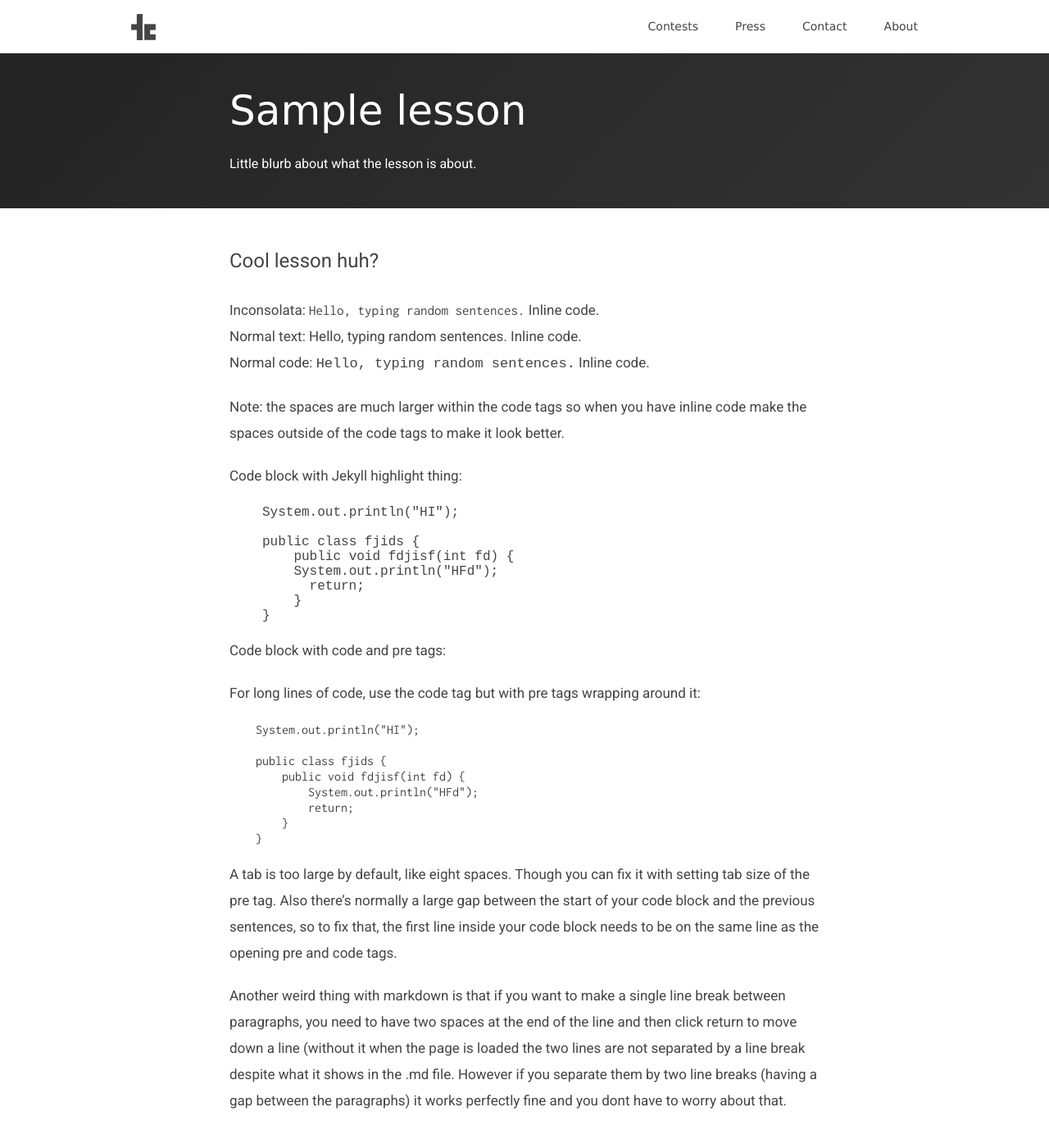
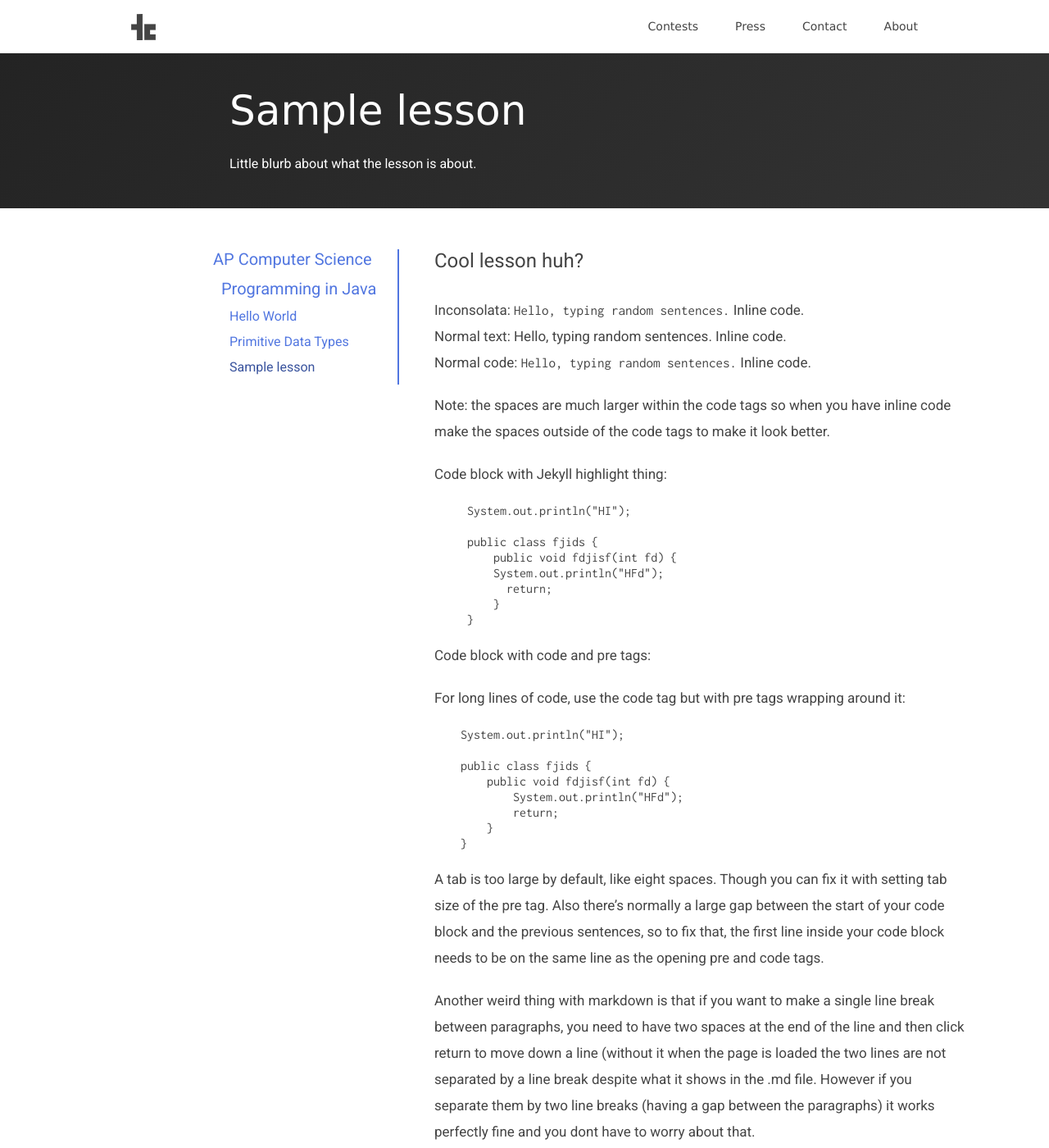
Before and after one commit to teamscode/teamscode.github.io, a Jekyll site: the page built from _posts/2017-06-16-sample-lesson.md, in a window 1280 px wide and 1400 px high. Shown: the whole window at 82% size. Built offline with Jekyll 4.4.1, drawn with Linux system fonts in a browser that asks for light colours; nearby versions of some CDN libraries.

Commit message:
Added sidebar to lessons pages

```diff
--- a/_data/ap_comp_sci_lessons.yml
+++ b/_data/ap_comp_sci_lessons.yml
@@ -16,7 +16,7 @@
     link: /learn/ap-computer-science/sample-lesson/
   - title: Primitive Data Types
     link: /learn/ap-computer-science/sample-lesson/
-  - title: Strings
+  - title: Sample lesson
     link: /learn/ap-computer-science/sample-lesson/
 - header: Operators
   description: What are the different types of operators and how do you use them?
--- /dev/null
+++ b/_includes/lesson_sidebar_item.html
@@ -0,0 +1,5 @@
+<a href="{{ include.link }}">
+  <div class="lesson-sidebar-item">
+    {{ include.title }}
+  </div>
+</a>
--- a/_layouts/post-lesson.html
+++ b/_layouts/post-lesson.html
@@ -22,11 +22,52 @@
 
         <div class="post-lesson-body">
           <div class="post-lesson-max-width">
-            {{ content }}
+            <div class="row">
+              <div class="column left" id="sidebar">
+                <a href="/learn/ap-computer-science/">
+                  <div class="lesson-sidebar-title">
+                    AP Computer Science
+                  </div>
+                </a>
+                {% for lesson in site.data.ap_comp_sci_lessons %}
+                  {% for lessons in lesson.lessons %}
+                    {% if lessons.title == page.lesson_title %}
+                      <div class="lesson-sidebar-header">
+                        {{ lesson.header }}
+                      </div>
+                      {% for lessons in lesson.lessons %}
+                        <div {% if lessons.title == page.lesson_title %} style="filter: brightness(70%);" {% endif %}>
+                        {% include lesson_sidebar_item.html
+                          title=lessons.title
+                          link=lessons.link %}
+                        </div>
+                      {% endfor %}
+                    {% endif %}
+                  {% endfor %}
+                {% endfor %}
+              </div>
+              <div class="column right">
+                {{ content }}
+              </div>
+            </div>
           </div>
         </div>
       </div>
       {% include footer.html %}
     </div>
   </body>
+  <script src="//code.jquery.com/jquery-latest.min.js" type="text/javascript"></script>
+  <script>
+    $(window).scroll(function(e){
+      var $el = $('#sidebar');
+      var isPositionFixed = ($el.css('position') == 'fixed');
+      if ($(this).scrollTop() > 160 && !isPositionFixed){
+        $('#sidebar').addClass("sticky");
+      }
+      if ($(this).scrollTop() < 160 && isPositionFixed)
+      {
+        $('#sidebar').removeClass("sticky");
+      }
+    });
+  </script>
 </html>
--- a/_posts/2017-06-16-sample-lesson.md
+++ b/_posts/2017-06-16-sample-lesson.md
@@ -6,6 +6,11 @@ lesson_desc: Little blurb about what the lesson is about.
 ---
 
 <link rel="stylesheet" type="text/css" href="//fonts.googleapis.com/css?family=Inconsolata" />
+<style>
+  code{
+  	font-family: Inconsolata;
+  }
+</style>
 
 # Cool lesson huh?
 
--- a/_sass/layouts/_post-lesson.scss
+++ b/_sass/layouts/_post-lesson.scss
@@ -31,3 +31,33 @@
 .post-lesson-body {
   padding: 0 0 40px 0;
 }
+
+.lesson-sidebar-item {
+  color: #5176E0;
+  margin-bottom: 12px;
+  font-size: 16px;
+}
+
+.lesson-sidebar-header {
+  color: #5176E0;
+  margin-bottom: 12px;
+  font-size: 20px;
+  margin-left: -10px;
+}
+
+.lesson-sidebar-title {
+  color: #5176E0;
+  margin-bottom: 12px;
+  font-size: 20px;
+  margin-left: -20px;
+}
+
+.lesson-sidebar-item:hover {
+    filter: brightness(70%);
+    cursor: pointer;
+}
+
+.lesson-sidebar-title:hover {
+    filter: brightness(70%);
+    cursor: pointer;
+}
```
